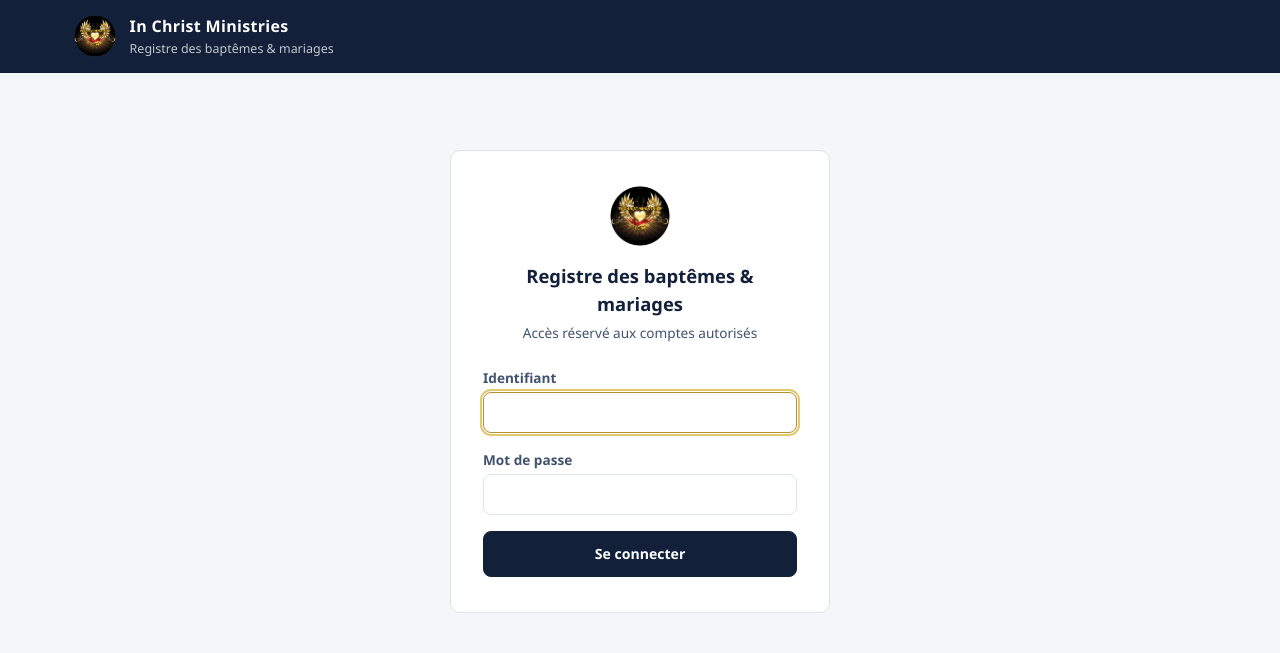
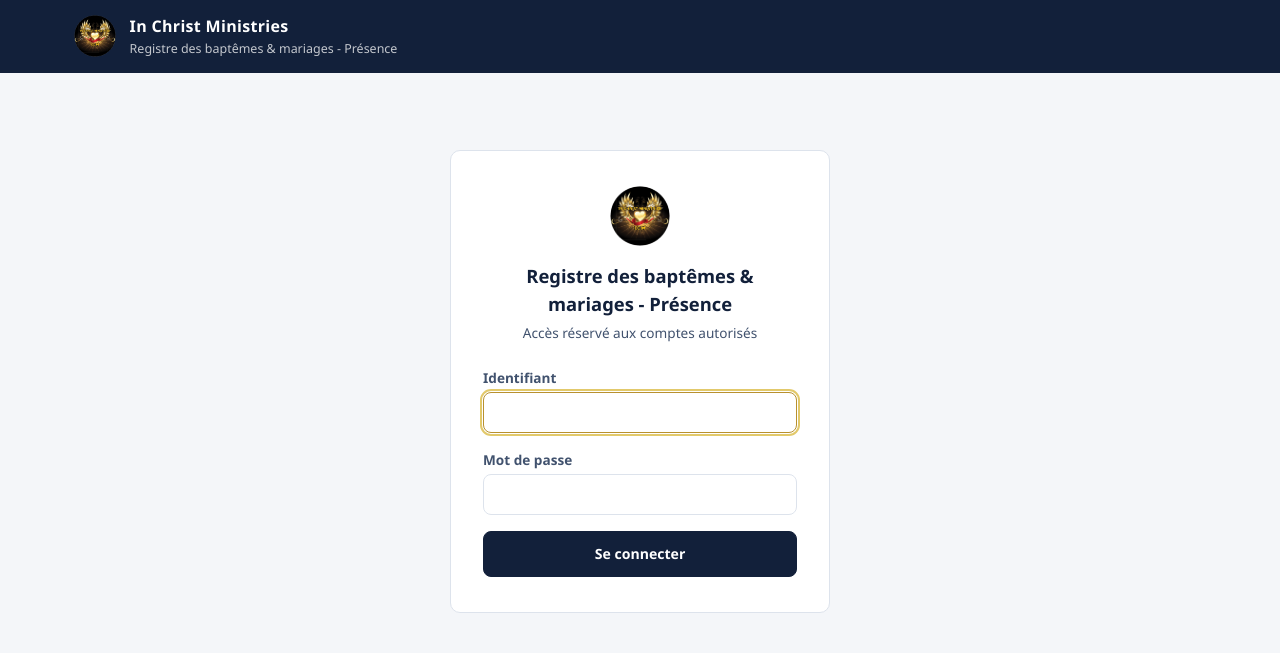
Before and after one commit to HerveNG/Registre-ICM, a Flask app: page /connexion in a window 1280 px wide. Shown: the top 653 px of the page. Run offline with Flask 3, Linux system fonts and the light colour scheme.

Commit message:
Ajoute la mention Presence au sous-titre de l'application
Modifie le sous-titre visible sous le nom de l'eglise (en-tete Flask et
web/index.html) et le titre de l'ecran de connexion Flask : "Registre des
baptemes et mariages" devient "Registre des baptemes et mariages - Presence".

N'a pas ete touche : le h1#titre-connexion de web/index.html, dont le
contenu HTML statique est immediatement ecrase par appliquerNomEglise()
au chargement (jamais visible pour l'utilisateur).

Co-Authored-By: Claude Sonnet 5 <noreply@anthropic.com>

```diff
--- a/templates/base.html
+++ b/templates/base.html
@@ -16,7 +16,7 @@
       <span class="marque-sigle"><img src="{{ url_for('static', filename='logo.png') }}" alt="Logo ICM"></span>
       <span class="marque-texte">
         <strong>{{ paroisse }}</strong>
-        <small>Registre des baptêmes &amp; mariages</small>
+        <small>Registre des baptêmes &amp; mariages - Présence</small>
       </span>
     </a>
     {% if session.get('utilisateur') %}
--- a/templates/connexion.html
+++ b/templates/connexion.html
@@ -4,7 +4,7 @@
 {% block contenu %}
 <div class="carte-connexion">
   <div class="connexion-sigle"><img src="{{ url_for('static', filename='logo.png') }}" alt="Logo ICM"></div>
-  <h1>Registre des baptêmes &amp; mariages</h1>
+  <h1>Registre des baptêmes &amp; mariages - Présence</h1>
   <p class="connexion-sous-titre">Accès réservé aux comptes autorisés</p>
 
   <form method="post" class="formulaire">
--- a/web/index.html
+++ b/web/index.html
@@ -301,7 +301,7 @@ h1.titre{margin:0 0 1rem;font-size:1.5rem;}
     <div class="marque">
       <div class="marque-sigle" role="img" aria-label="Logo ICM"></div>
       <div><strong id="nom-eglise">In Christ Ministries</strong>
-        <small>Registre des baptêmes &amp; mariages</small></div>
+        <small>Registre des baptêmes &amp; mariages - Présence</small></div>
     </div>
     <nav class="nav">
       <button data-vue="liste">Registre</button>
```
